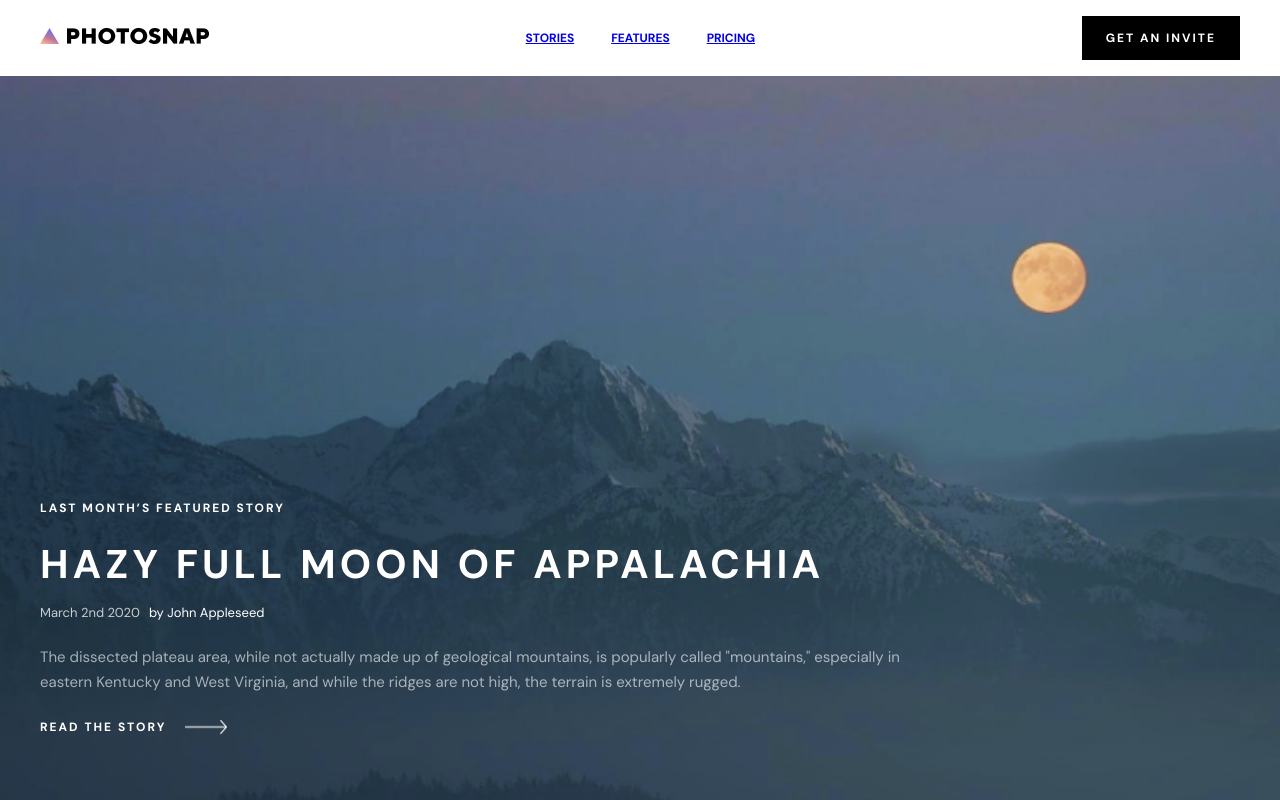
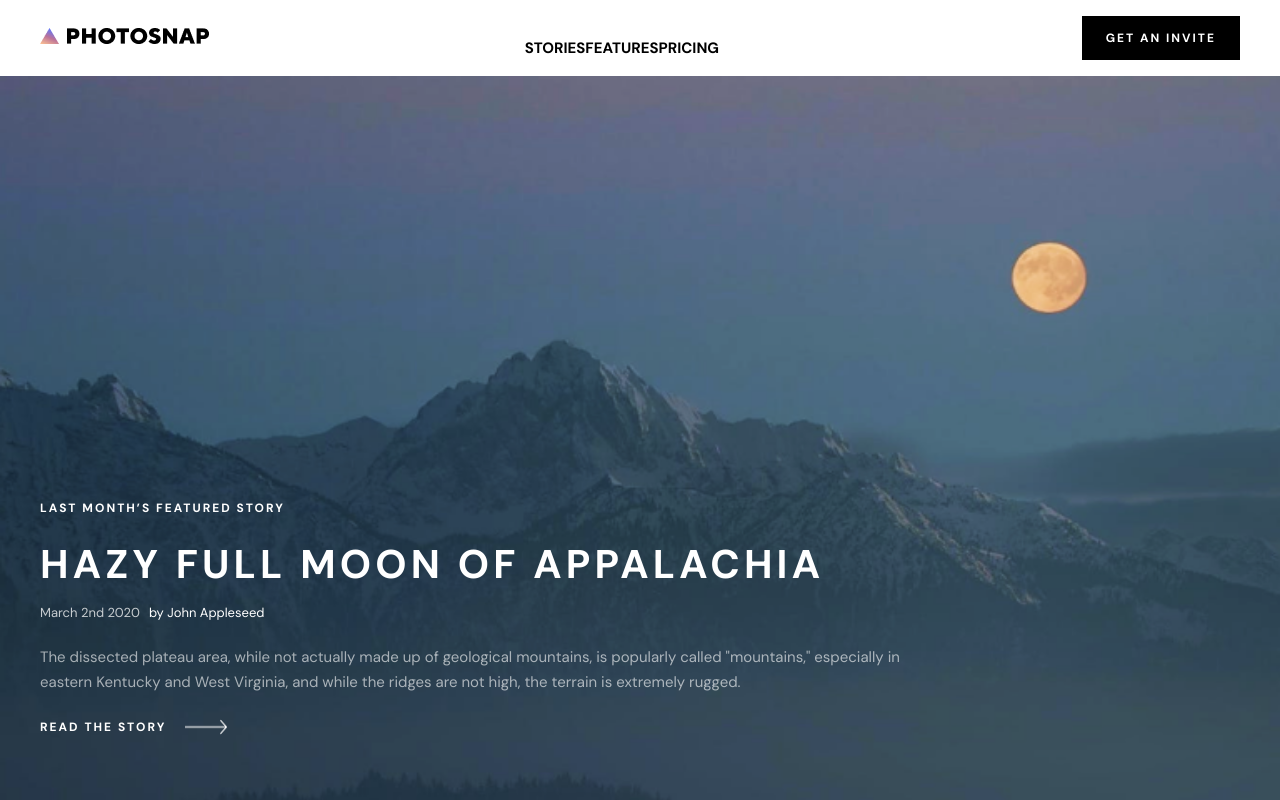
Before and after one commit to LadoAsambadze/Multi-page-website, a React (Vite) app: page /stories in a window 1280 px wide. Shown: the top 800 px of the page. Built offline with nearby package versions, Linux system fonts and the light colour scheme.

Commit message:
style: update mark up

```diff
--- a/src/Components/Benefit.tsx
+++ b/src/Components/Benefit.tsx
@@ -35,17 +35,7 @@ const Percent = styled.span`
   margin-top: 48px;
 `;
 
-const Percent2 = styled.span`
-  font-weight: 700;
-  font-size: 18px;
-  line-height: 25px;
-  text-align: center;
-  color: #000000;
-  margin-top: 48px;
-  @media (min-width: 1440px) {
-    margin-top: 80px;
-  }
-`;
+
 
 const BenefitText = styled.span`
   font-weight: 400;
--- a/src/Components/Footer.tsx
+++ b/src/Components/Footer.tsx
@@ -23,18 +23,21 @@ export default function Footer() {
             </Extra>
             <div>
               <OptionList>
-                <Option>
-                  <Link to="/">home</Link>
-                </Option>
-                <Option>
-                  <Link to="/stories">stories</Link>
-                </Option>
-                <Option>
-                  <Link to="/features">features</Link>
-                </Option>
-                <Option>
-                  <Link to="/pricing">pricing</Link>
-                </Option>
+                <Link className="linkfooter" to="/">
+                  home
+                </Link>
+
+                <Link className="linkfooter" to="/stories">
+                  stories
+                </Link>
+
+                <Link className="linkfooter" to="/features">
+                  features
+                </Link>
+
+                <Link className="linkfooter" to="/pricing">
+                  pricing
+                </Link>
               </OptionList>
             </div>
           </DesktopDiv>
@@ -119,24 +122,7 @@ const OptionList = styled.div`
     align-items: flex-start;
   }
 `;
-const Option = styled.span`
-  font-weight: 700;
-  font-size: 12px;
-  line-height: 16px;
-  text-align: center;
-  letter-spacing: 2px;
-  text-transform: uppercase;
-  color: #ffffff;
-  margin-top: 19px;
-  cursor: pointer;
-  @media (min-width: 768px) {
-    margin-right: 26px;
-  }
-  @media (min-width: 1440px) {
-    margin-top: 16;
-    margin-right: 0;
-  }
-`;
+
 const TabletDivTwo = styled.div`
   @media (min-width: 768px) {
     display: flex;
--- a/src/Components/Header.tsx
+++ b/src/Components/Header.tsx
@@ -13,16 +13,15 @@ export default function Header() {
           <img src={logo} alt="Logo" />
         </Link>
         <ItemBox>
-          <ListItemTablet>
-            <Link to="/stories">stories</Link>
-          </ListItemTablet>
-
-          <ListItemTablet>
-            <Link to="/features">features</Link>
-          </ListItemTablet>
-          <ListItemTablet>
-            <Link to="/pricing">pricing</Link>
-          </ListItemTablet>
+          <Link className="link link2 " to="/stories">
+            stories
+          </Link>
+          <Link className="link link2" to="/features">
+            features
+          </Link>
+          <Link className="link link2" to="/pricing">
+            pricing
+          </Link>
         </ItemBox>
         <Hamburger
           src={menu ? "/hamburger.jpg" : "/x.png"}
@@ -34,16 +33,15 @@ export default function Header() {
         <InviteTablet>GET AN INVITE</InviteTablet>
       </Head>
       <Menu style={{ display: menu ? "none" : "flex" }}>
-        <ListItem>
-          <Link to="/stories">stories</Link>
-        </ListItem>
-
-        <ListItem>
-          <Link to="/features">features</Link>
-        </ListItem>
-        <ListItem>
-          <Link to="/pricing">pricing</Link>
-        </ListItem>
+        <Link className="link " to="/stories">
+          stories
+        </Link>
+        <Link className="link" to="/features">
+          features
+        </Link>
+        <Link className="link" to="/pricing">
+          pricing
+        </Link>
         <Line></Line>
         <Invite>GET AN INVITE</Invite>
       </Menu>
@@ -88,38 +86,12 @@ const Menu = styled.div`
   }
 `;
 
-const ListItem = styled.span`
-  font-weight: 700;
-  font-size: 15px;
-  line-height: 20px;
-  text-transform: uppercase;
-  letter-spacing: 2.5;
-  text-align: center;
-  color: #000000;
-  cursor: pointer;
-  margin-top: 20px;
-`;
-
 const ItemBox = styled.div`
   display: none;
   @media (min-width: 768px) {
     display: flex;
     flex-direction: row;
     margin-left: 5px;
-  }
-`;
-const ListItemTablet = styled.span`
-  display: none;
-  @media (min-width: 768px) {
-    display: block;
-    font-weight: 700;
-    font-size: 12px;
-    line-height: 16px;
-    text-transform: uppercase;
-    letter-spacing: 2;
-    color: #000000;
-    cursor: pointer;
-    margin-left: 37px;
   }
 `;
 
--- a/src/Components/Photo.tsx
+++ b/src/Components/Photo.tsx
@@ -24,18 +24,17 @@ const Photo = styled.div`
   width: 100%;
   height: 100%;
   position: relative;
-  background: white;
-
-  @media (min-width: 1440px) {
-    & :hover {
-      transform: translateY(-10%);
-    }
-  }
 `;
 
 const InsidePhoto = styled.img`
   width: 100%;
   height: 100%;
+  cursor: pointer;
+  @media (min-width: 1440px) {
+    &:hover {
+      transform: translateY(-10%);
+    }
+  }
 `;
 
 const TextOnPhoto = styled.div`
@@ -44,7 +43,6 @@ const TextOnPhoto = styled.div`
   padding-right: 32px;
   padding-bottom: 45px;
   position: absolute;
-  transform: translateY(-103%);
   display: flex;
   flex-direction: column;
   background: linear-gradient(
@@ -52,6 +50,8 @@ const TextOnPhoto = styled.div`
     rgba(0, 0, 0, 0.0001) 0.27%,
     rgba(0, 0, 0, 0.661222) 100%
   );
+
+  bottom: 0;
 `;
 
 const PhotoHeader = styled.h1`
@@ -92,6 +92,7 @@ const Story = styled.span`
   line-height: 16px;
   letter-spacing: 2px;
   color: #ffffff;
+  cursor: pointer;
 `;
 
 const StoryArrow = styled.img`
--- a/src/index.css
+++ b/src/index.css
@@ -13,3 +13,46 @@ body {
   min-height: 100vh;
   overflow-x: hidden;
 }
+
+.link {
+  font-weight: 700;
+  font-size: 15px;
+  line-height: 20px;
+  text-transform: uppercase;
+  letter-spacing: 2.5;
+  text-align: center;
+  color: #000000;
+  cursor: pointer;
+
+  text-decoration: none;
+  margin-left: 37px;
+}
+.link2 {
+  margin-top: 20px;
+  margin-left: 0;
+}
+.link:hover {
+  text-decoration: underline;
+}
+.linkfooter {
+  font-weight: 700;
+  font-size: 12px;
+  line-height: 16px;
+  text-align: center;
+  letter-spacing: 2px;
+  text-transform: uppercase;
+  color: #ffffff;
+  margin-top: 19px;
+  text-decoration: none;
+  cursor: pointer;
+  @media (min-width: 768px) {
+    margin-right: 26px;
+  }
+  @media (min-width: 1440px) {
+    margin-top: 16;
+    margin-right: 0;
+  }
+}
+.linkfooter:hover {
+  text-decoration: underline;
+}
```
